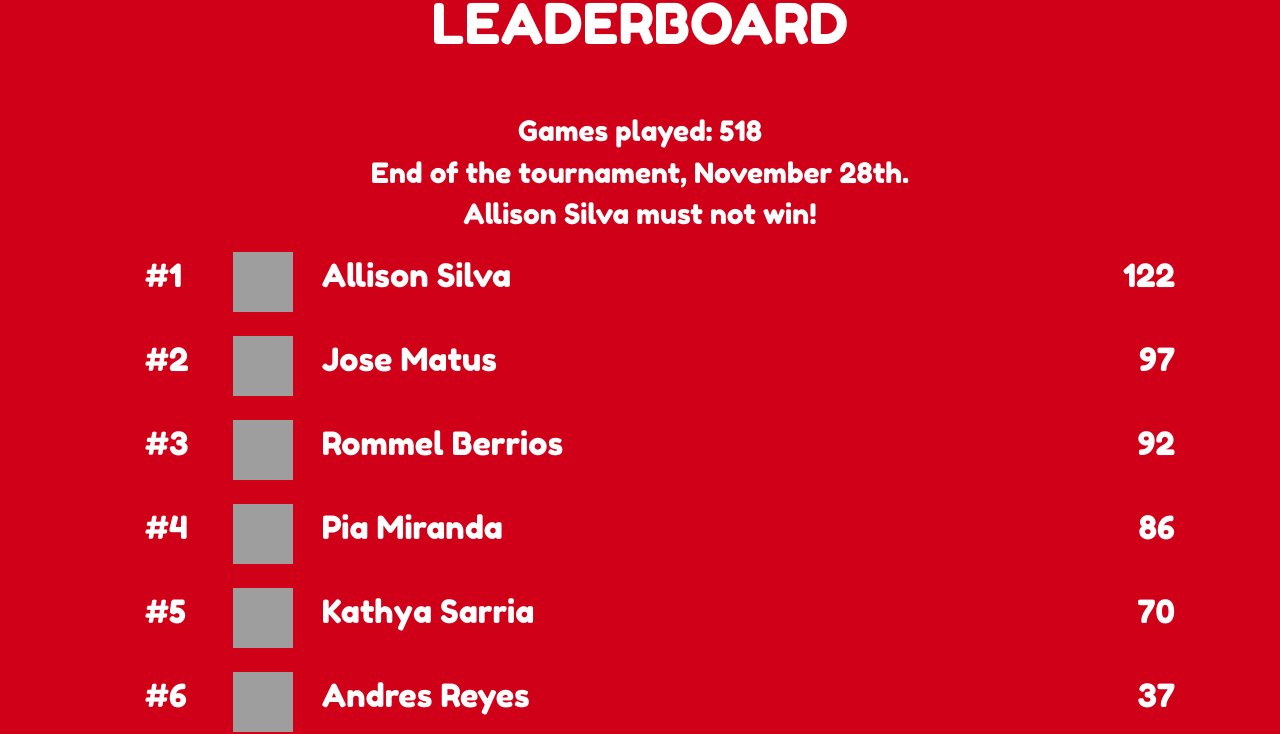
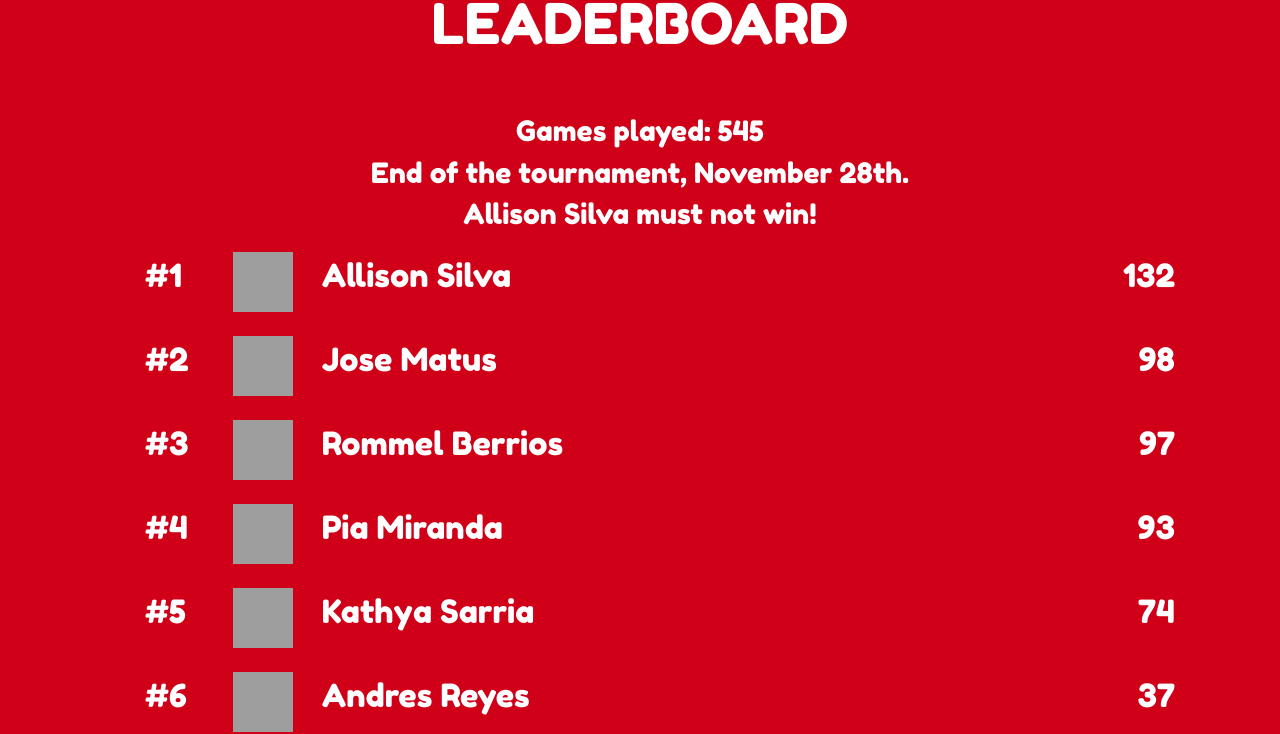
Before and after one commit to mediarain/rain-uno, a Jekyll site: the page built from index.md, in a window 1280 px wide. Shown: the part 300-1034 px from the top of the page. Built offline with Jekyll 4.4.1, drawn with Linux system fonts in a browser that asks for light colours; grey boxes are pictures that could not be loaded.

Commit message:
update score 04-12-2018

```diff
--- a/_data/score.yml
+++ b/_data/score.yml
@@ -5,11 +5,11 @@
 
 - name: Allison Silva
   hash: bb5a9483c2cccaa2e3154992dc12d36f
-  score: 122
+  score: 132
 
 - name: Jose Matus
   hash: 1d385262dcfe3ed3891770bd0f46ace1
-  score: 97
+  score: 98
 
 - name: Gema Sandoval
   hash: 1abcfcb70884e5105b250559eb3a84c5
@@ -17,11 +17,11 @@
 
 - name: Rommel Berrios
   hash: 687aa7f2bae0e9dfabe85ec6e9eaffcb
-  score: 92
+  score: 97
 
 - name: Kathya Sarria
   hash: 2b7219f080114fdd89982067b8a751e4
-  score: 70
+  score: 74
 
 - name: Wuelber Castillo
   hash: 9694de0c4799a54fe4c6a496471b13c6
@@ -29,7 +29,7 @@
 
 - name: Pia Miranda
   hash: 24123b9fbfd40654c0a4cf8ffb8d5d4e
-  score: 86
+  score: 93
 
 - name: Luis Palacios
   hash: 0d7e8faa24bd385f7e4be299a5d497c8
```
